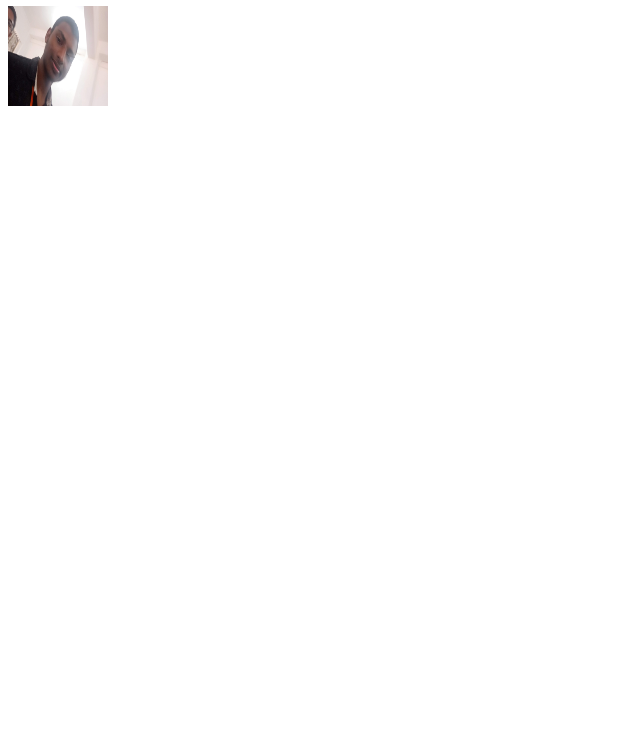
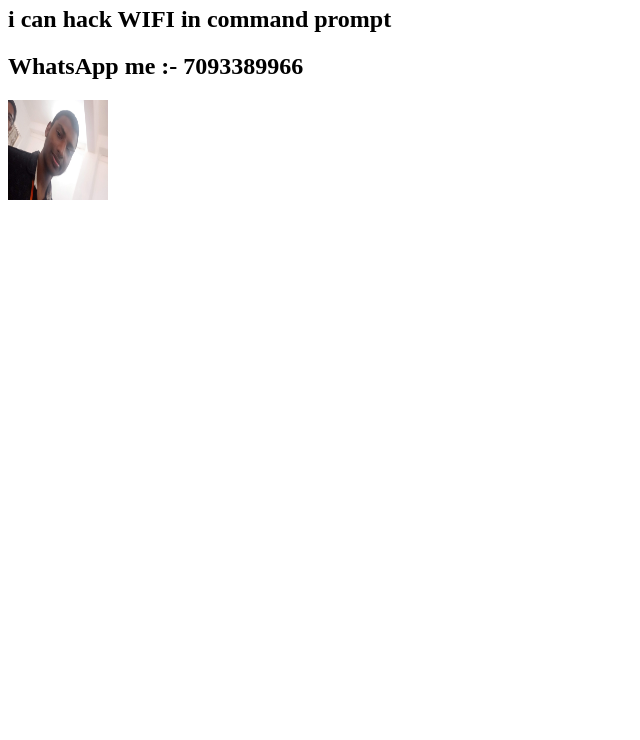
Before and after one commit to themohan/git-work, a plain HTML site: page Work.html in a window 1280 px wide. Shown: the part 60-800 px from the top of the page, without its empty margins (0-640 px from the left). Drawn offline with Linux system fonts and the light colour scheme.

Commit message:
Update Work.html

```diff
--- a/Work.html
+++ b/Work.html
@@ -3,5 +3,8 @@
 <title>NAIDU.C</title></head>
 <body>
 <h1>hiiiii iam hyaker gopi</h1>
+  <h2>i can hack WIFI in command prompt
+</h2>
+  <h2> WhatsApp me :- 7093389966</h2>
 <img src="gopi1.jpg" alt="gopi.c" height=100px width=100px>
 </body></html>
```
